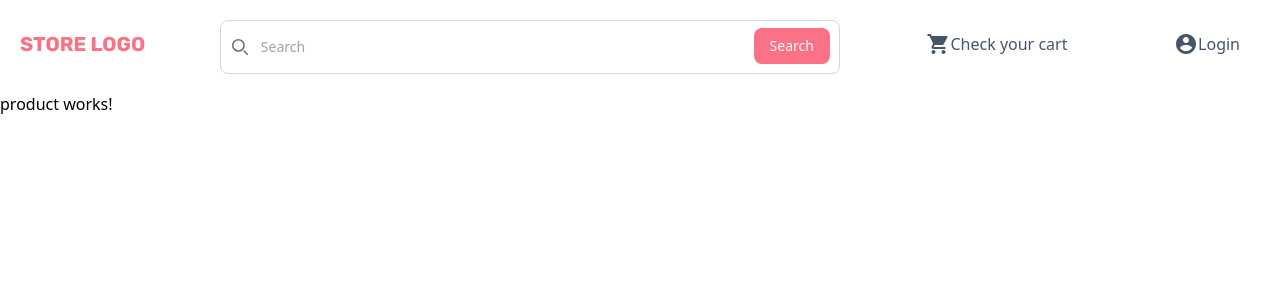
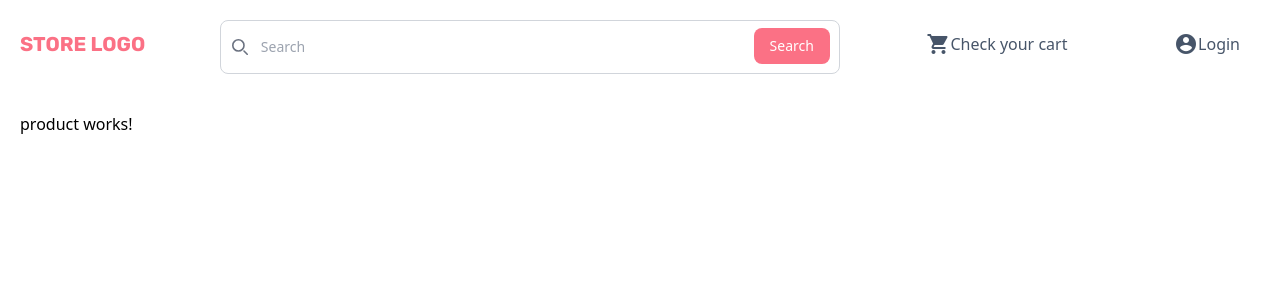
Before and after one commit to jk-villaflor/store-hero, an Angular app: page /products/1 in a window 1280 px wide. Shown: the top 300 px of the page. Built offline with nearby package versions, Linux system fonts and the light colour scheme.

Commit message:
added padding

```diff
--- a/src/app/app.component.html
+++ b/src/app/app.component.html
@@ -2,7 +2,7 @@
   <div id="header">
     <header></header>
   </div>
-  <div id="content">
+  <div id="content" class="p-5">
     <router-outlet></router-outlet>
   </div>
   <div id="footer">
```
